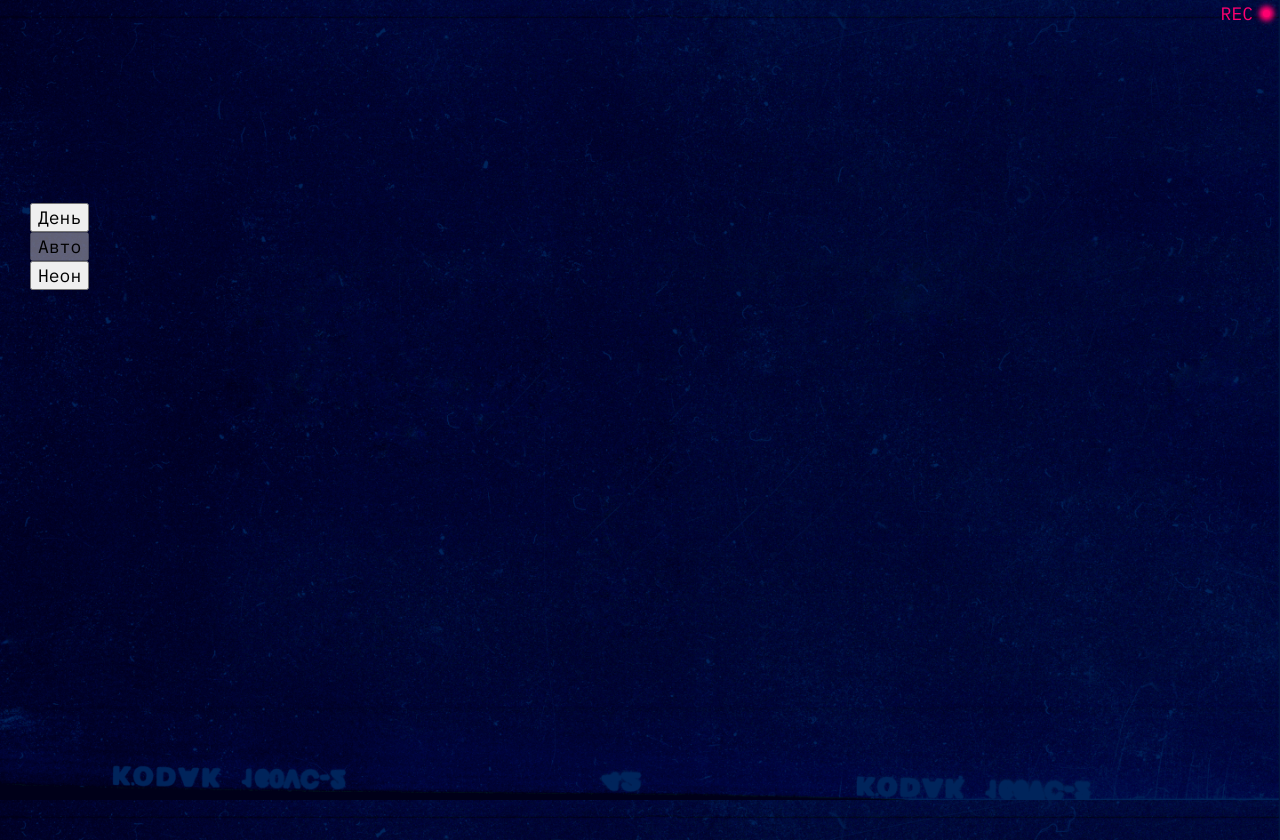
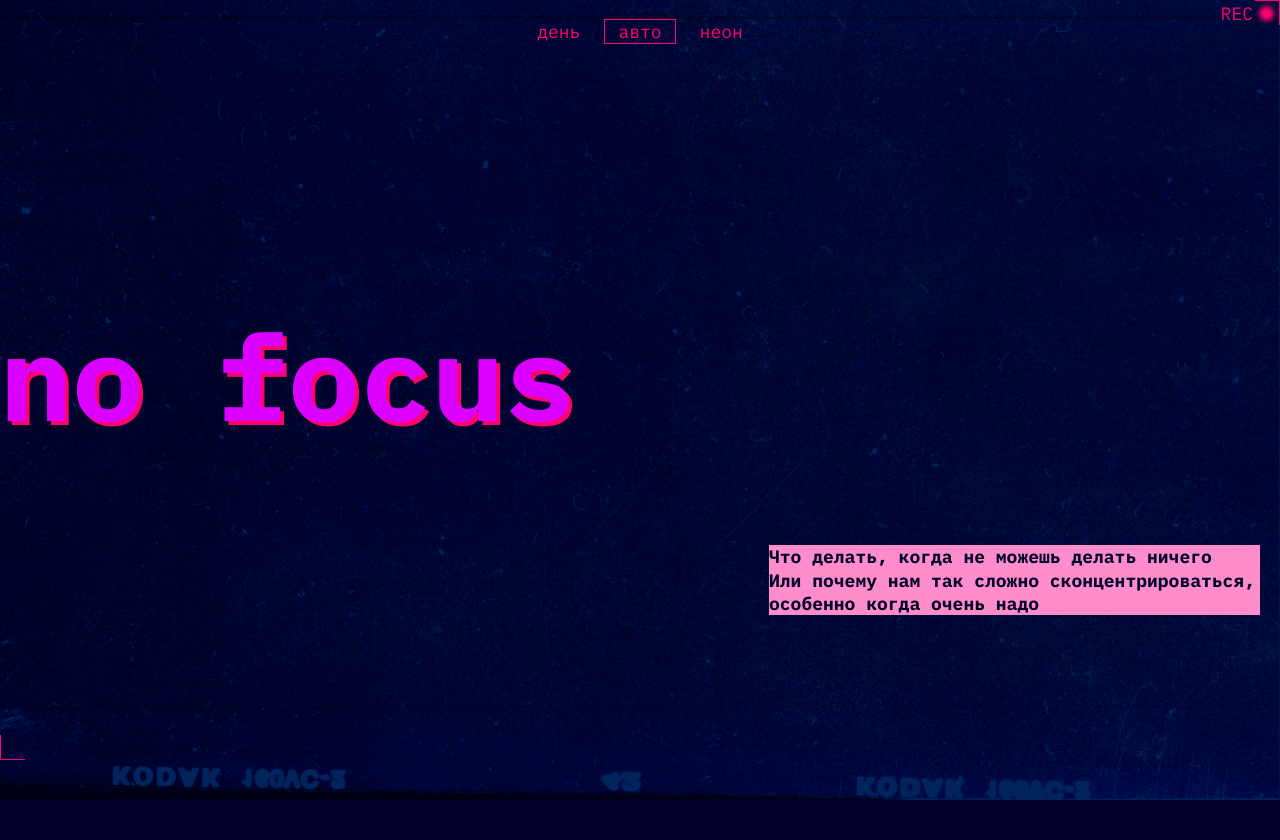
Before and after one commit to erges699/slozhno-sosredotochitsya-fd, a plain HTML site: page index.html in a window 1280 px wide. After the commit the page ends 800 px from the top, so only its background shows below. Drawn offline with Linux system fonts and the light colour scheme.

Commit message:
20250127-01

```diff
--- a/index.html
+++ b/index.html
@@ -46,7 +46,11 @@
         </ul>
       </nav>
       <span class="header__lamp-icon" aria-hidden = "true">REC</span>
-
+      <h1 class="header__title">no focus</h1>
+      <p class="header__description accent-background accent-bold">
+         Что делать, когда не можешь делать ничего<br>
+         Или почему нам так сложно сконцентрироваться, особенно когда очень надо
+      </p>
     </header>
   </body>
 </html>
--- a/styles/style.css
+++ b/styles/style.css
@@ -27,7 +27,7 @@
 
 @media (min-width: 768px) {
   .header {
-    margin: 20px;
+    padding: 20px;
   }
 }
 .header__lamp-icon {
@@ -49,3 +49,155 @@
   background-color: var(--header__lamp-icon);
   box-shadow: 0 0 5px 4px var(--header__lamp-icon);
 }
+
+.header__theme-menu {
+  justify-self: end;
+}
+
+.header__theme-menu-list {
+  display: flex;
+  flex-direction: column;
+  margin-top: -10px;
+  gap: 12px;
+}
+
+@media (min-width: 768px) {
+  .header__theme-menu-list {
+    padding-top: 5px;
+  }
+}
+
+@media (min-width: 1024px) {
+  .header__theme-menu {
+    align-self: flex-start;
+    justify-self: center;
+  }
+
+  .header__theme-menu-list {
+    flex-direction: row;
+    padding: 0;
+    margin: 0;
+  }
+}
+
+.header__theme-menu-button {
+  padding: 0 13px;
+  border: none;
+  outline: 1px solid transparent;
+  color: var(--button-color);
+  background-color: transparent;
+  cursor: pointer;
+  transition-duration: 0.2s;
+  text-transform: lowercase;
+}
+
+.header__theme-menu-button:hover {
+  outline: 1px solid var(--button-hover-color);
+}
+
+.header__theme-menu-button:focus {
+  outline: none;
+}
+
+.header__theme-menu-button:focus-visible {
+  border-bottom: 1px solid var(--button-focus-color);
+  outline: none;
+}
+
+.header__theme-menu-button_active {
+  outline: 1px solid var(--button-active-color);
+  pointer-events: none;
+}
+
+.header__title {
+  align-self: flex-start;
+  color: var(--title-color);
+  text-shadow: 4px 4px var(--title-shadow-color);
+  font-size: var(--title-font-size-sm);
+  line-height: var(--title-line-height);
+}
+
+@media (min-width: 768px) {
+  .header__title {
+    margin: 0 0 0 -20px;
+  }
+}
+
+@media (min-width: 1024px) {
+  .header__title {
+    margin: -45px 0 0 -20px;
+    font-size: var(--title-font-size-lg);
+  }
+}
+
+.header__description {
+  display: flex;
+  align-items: center;
+  line-height: 130%;
+  margin-top: -20px;
+  max-inline-size: 100%;
+  font-size: 18px;
+  justify-self: end;
+  color: var(--accent-color-on-background);
+  background-color: var(--accent-color);
+  font-weight: 700;
+  height: min-content;
+}
+
+@media (min-width: 768px) {
+  .header__description {
+    margin-bottom: 25px;
+    max-inline-size: 364px;
+  }
+}
+
+@media (min-width: 1024px) {
+  .header__description {
+    margin-top: -45px;
+    margin-bottom: 0;
+    max-inline-size: 491px;
+  }
+}
+
+.title-decor {
+  background-color: var(--frame-color);
+}
+
+.bold-text {
+  font-weight: var(--bold-font-weight);
+}
+
+.decorated-zone {
+  position: relative;
+}
+
+.decorated-zone::before {
+  content: "";
+  position: absolute;
+  block-size: 25px;
+  inline-size: 25px;
+  inset-block-start: 0;
+  inset-inline-end: 0;
+  border-top: 1px solid var(--decorative-corner-color);
+  border-right: 1px solid var(--decorative-corner-color);
+}
+
+.decorated-zone::after {
+  content: "";
+  position: absolute;
+  block-size: 25px;
+  inline-size: 25px;
+  inset-block-end: 0px;
+  border-bottom: 1px solid var(--decorative-corner-color);
+  border-left: 1px solid var(--decorative-corner-color);
+}
+
+header.decorated-zone::after {
+  inset-block-end: 20px;
+}
+
+@media (min-width: 768px) {
+  header.decorated-zone::after {
+    inset-block-end: 40px;
+  }
+}
--- a/styles/variables.css
+++ b/styles/variables.css
@@ -8,6 +8,18 @@
   --bg-image: url("../images/cover-image-dark.png");
   --bg-color: #000028;
   --accent-color: #ff0070;
+  --accent-color-on-background: #000028;
+  --title-color: #DB00FF;
+  --title-shadow-color:#ff0070;
+  --title-line-height: 82.5%;
+  --title-font-size-sm: clamp(7.25rem, 7.0115rem + 1.0178vw, 7.5rem);
+  --title-font-size-lg: clamp(7.25rem, 7.0115rem + 1.0178vw, 7.5rem);
+  --header__lamp-icon: #ff0070;;
+  --decorative-corner-color: #ff0070;;
+  --button-color: #ff0070; /*var(--accent-color);*/
+  --button-hover-color: #ff007066;
+  --button-focus-color: #ff0070;
+  --button-active-color: #ff0070;
 
-  --header__lamp-icon: #ff0070;
+
 }
```
